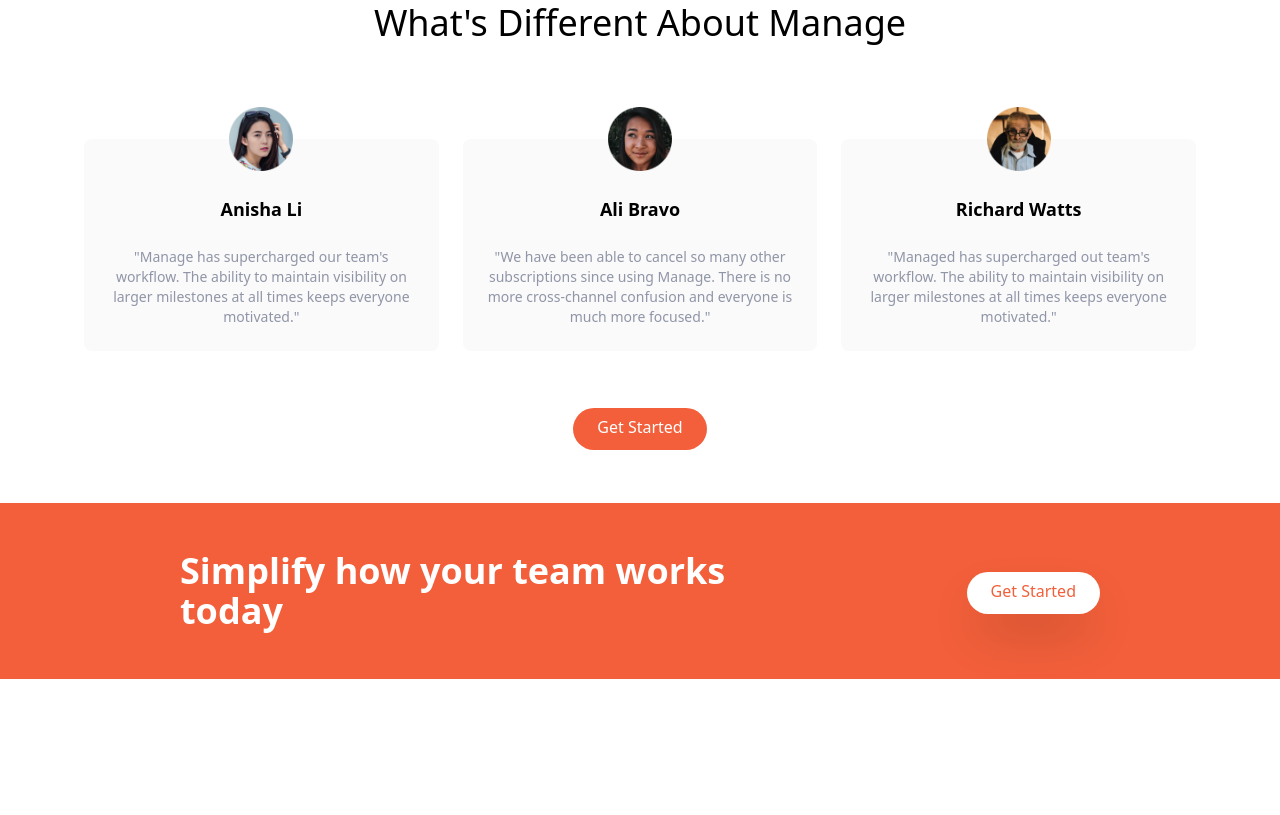
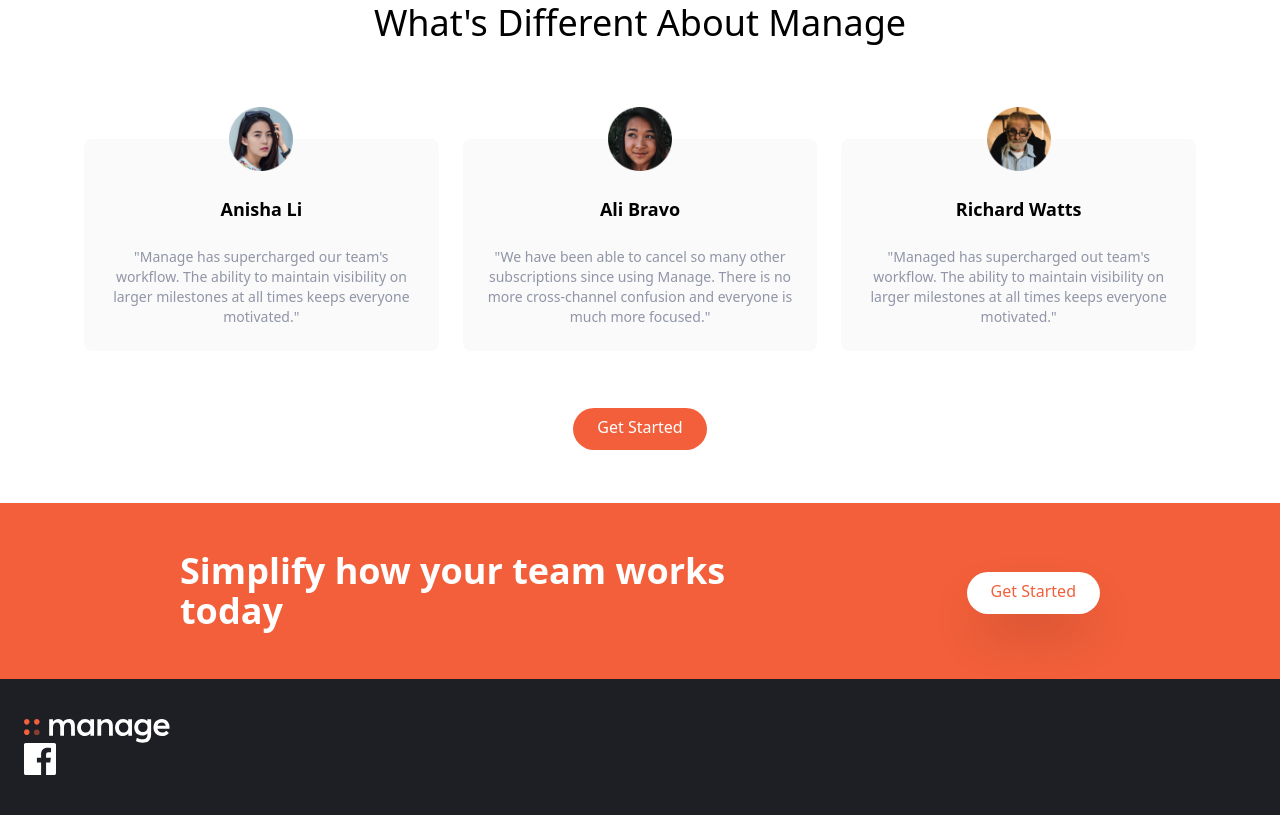
Before and after one commit to sramalho94/tailwind_practice, a website: page index.html in a window 1280 px wide. Shown: the part 1265-2080 px from the top of the page. Before the commit the page ends 1944 px from the top, so only its background shows below. Drawn offline with Linux system fonts and the light colour scheme.

Commit message:
created footer

```diff
--- a/index.html
+++ b/index.html
@@ -250,5 +250,29 @@
         </div>
       </div>
     </section>
+
+    <!-- Footer -->
+    <footer class="bg-veryDarkBlue">
+      <!-- Flex Container -->
+      <div
+        class="container flex flex-col-reverse justify-between px-6 py-10 space-y-8 md:flex-row md:space-y-0"
+      >
+        <!-- Logo and social links container -->
+        <div
+          class="flex flex-col-reverse items-center justify-between space-y-12 md:flex-col md:space-y-0 md:items-start"
+        >
+          <!-- Logo -->
+          <div>
+            <img src="img/logo-white.svg" alt="" />
+          </div>
+          <!-- Social Links Container -->
+          <div class="flex justify-center space-x-4">
+            <a href="#">
+              <img src="img/icon-facebook.svg" alt="" class="h-8" />
+            </a>
+          </div>
+        </div>
+      </div>
+    </footer>
   </body>
 </html>
```
Also changed, not shown: css/main.css.
